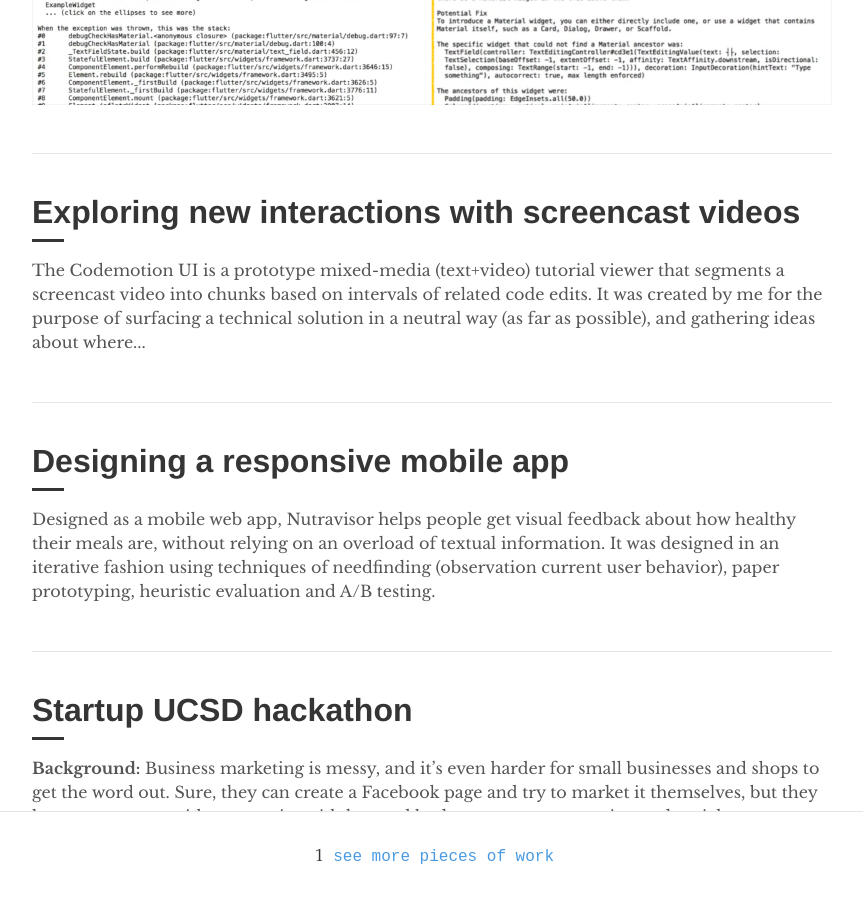
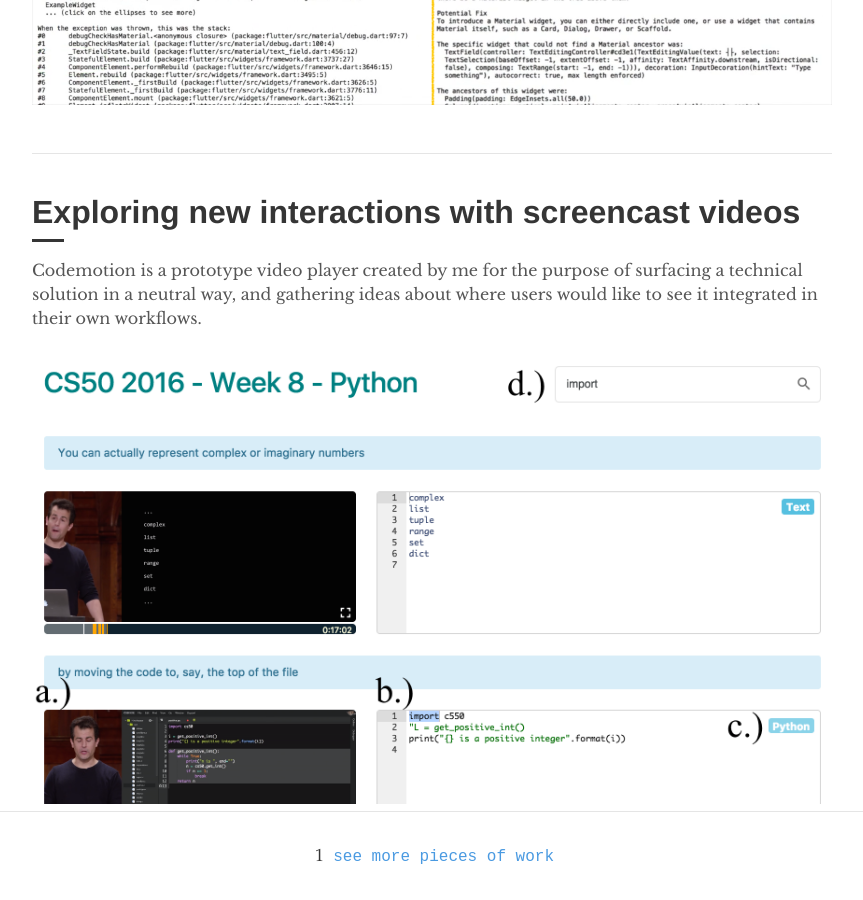
Before and after one commit to kandarpksk/kandarpksk.github.io, a Jekyll site: the page built from index.html, in a window 1280 px wide and 900 px high, scrolled down 823 px. Shown: the whole window, without its empty margins (208-1071 px from the left). Built offline with Jekyll 4.4.1, drawn with Linux system fonts in a browser that asks for light colours; the list of posts is cut into pages by our own code.

Commit message:
Update 2018-01-28-codemotion.md

```diff
--- a/_posts/2018-01-28-codemotion.md
+++ b/_posts/2018-01-28-codemotion.md
@@ -2,7 +2,7 @@
 layout: post
 title: "Exploring new interactions with screencast videos"
 permalink: /codemotion
-excerpt: The Codemotion UI is a prototype mixed-media (text+video) tutorial viewer that segments a screencast video into chunks based on intervals of related code edits. It was created by me for the purpose of surfacing a technical solution in a neutral way (as far as possible), and gathering ideas about where users would like to see it integrated in their own workflows.<br/><br/><img src="/assets/codemotion/ui-cropped.png" />
+excerpt: Codemotion is a prototype video player created by me for the purpose of surfacing a technical solution in a neutral way, and gathering ideas about where users would like to see it integrated in their own workflows.<br/><br/><img src="/assets/codemotion/ui-cropped.png" />
 ---
 
 Videos are a pervasive format for delivering online education at scale. They are especially popular for computer programming tutorials since videos convey expert narration alongside the dynamic effects of editing and running code. However, these screencast videos simply consist of raw pixels, so there is no way to interact with the code embedded inside of them. To expand the design space of learner interactions with programming videos, I developed a computer vision algorithm that automatically extracts source code and dynamic edits from existing videos.
```
